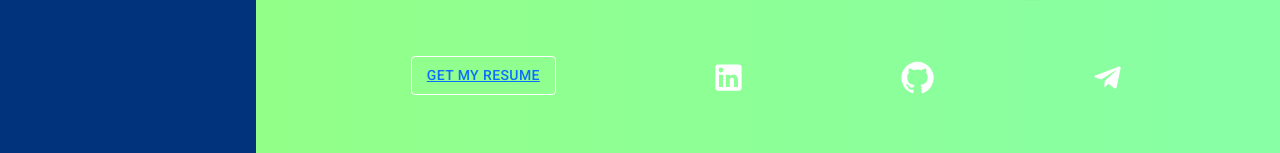
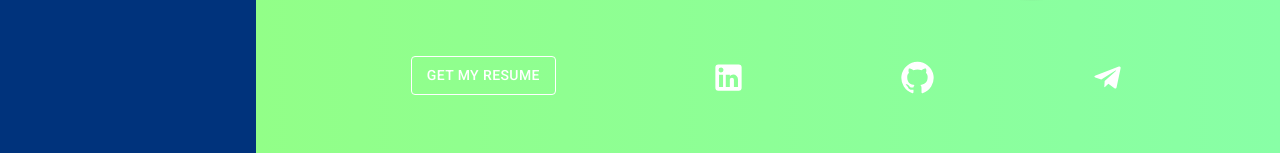
Before and after one commit to ISCCarlos/portfolio-2, a React (Create React App) app: page / in a window 1280 px wide. Shown: the part 574-727 px from the top of the page. Built offline with nearby package versions, Linux system fonts and the light colour scheme.

Commit message:
N/A: Fix styles for download button

```diff
--- a/src/components/Header.jsx
+++ b/src/components/Header.jsx
@@ -20,7 +20,7 @@ const Header = () => {
 
       <div className='main-links'>
         <Button variant='outlined' sx={{ color: 'white', borderColor: 'white' }}>
-          <a href={file} target="_blank" rel="noopener noreferrer" download="CV.pdf">
+          <a href={file} target="_blank" rel="noopener noreferrer" download="CV.pdf" style={{ textDecoration: 'none', color: 'white' }}>
             {translations('contact.cv')}
           </a>
         </Button>
```
